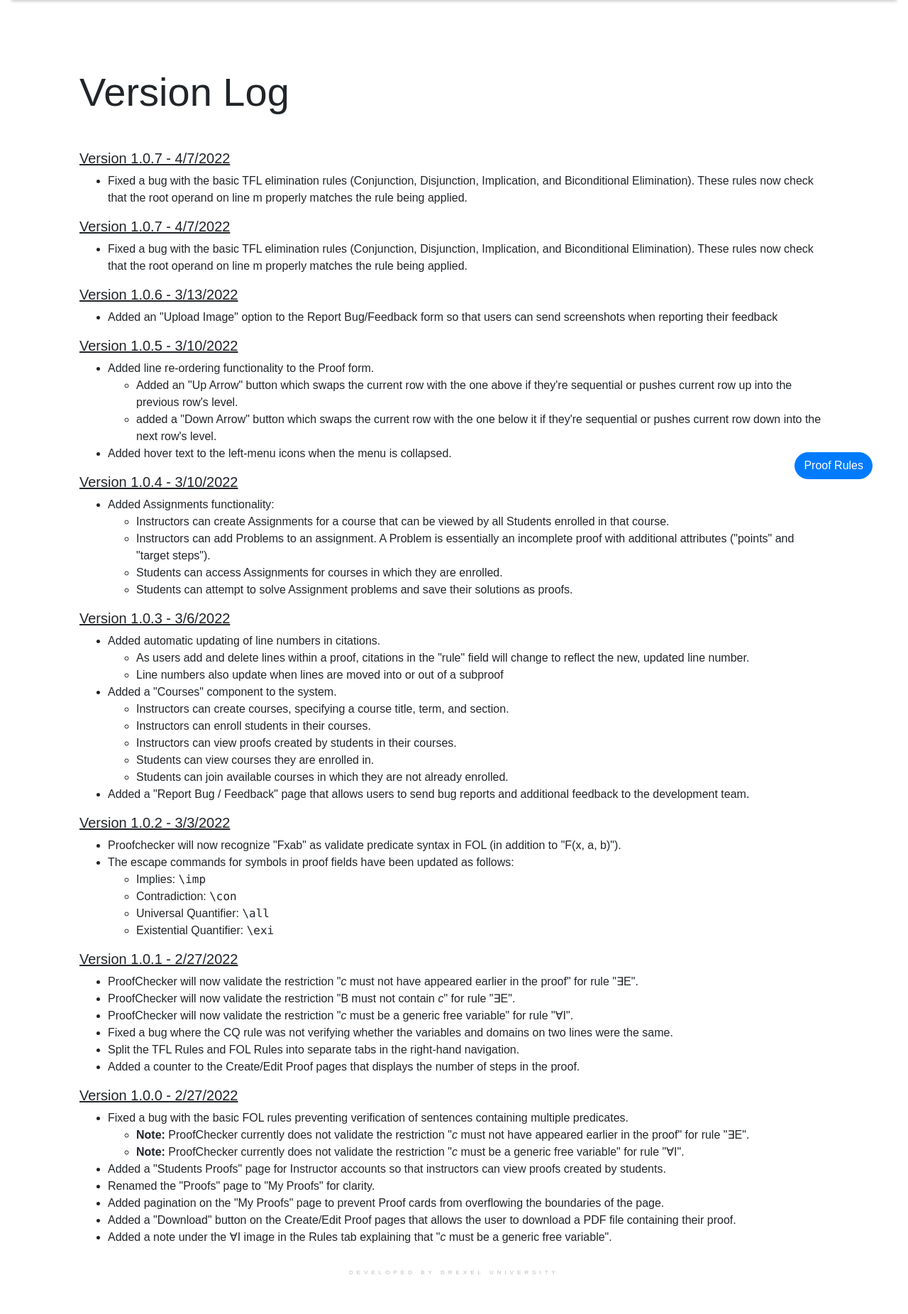
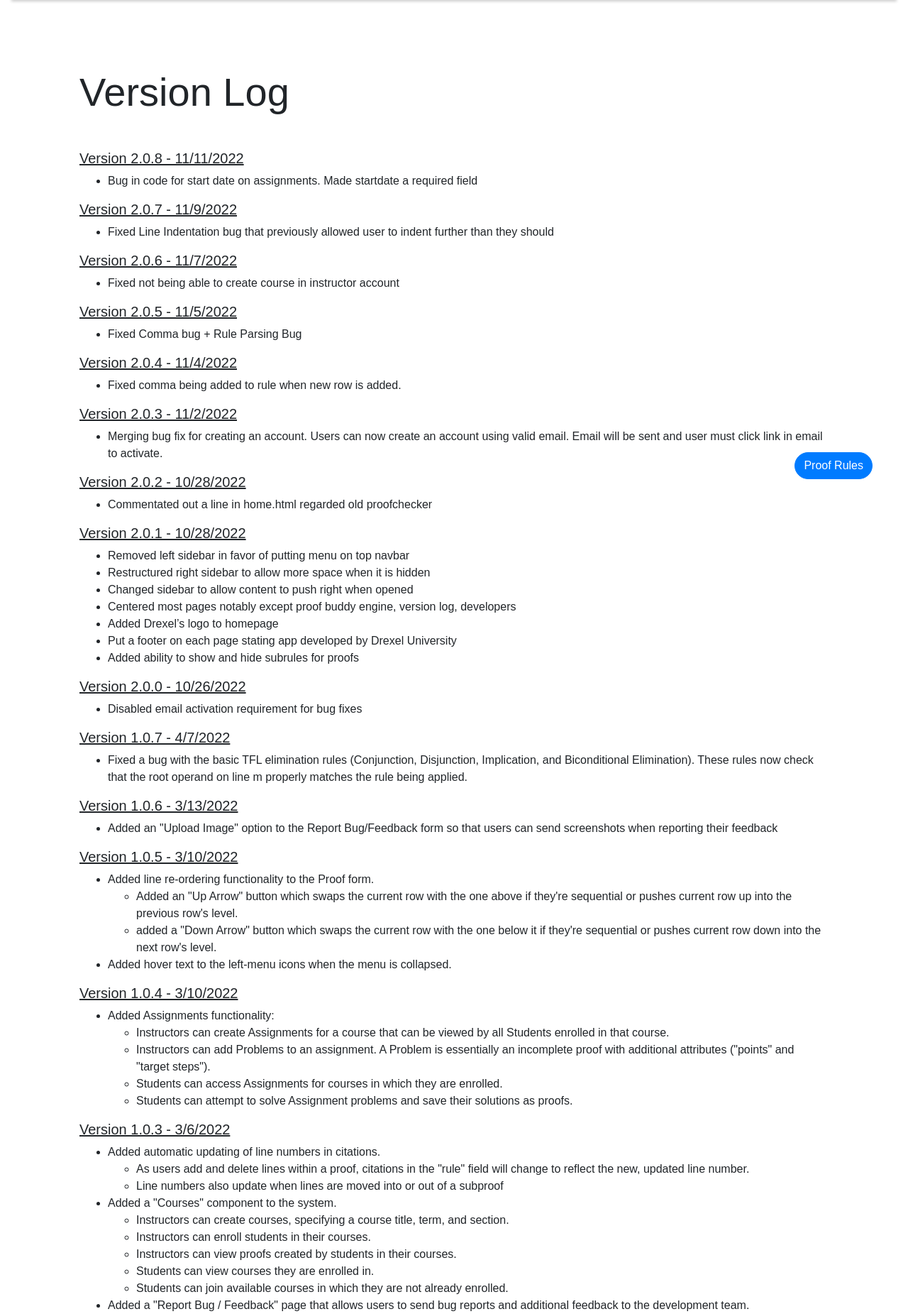
Before and after one commit to se691-group3/proof-buddy, a Django app: page /version_log in a window 1280 px wide. Shown: the part 75-1926 px from the top of the page at 71% size. Before the commit the page ends 1870 px from the top, so only its background shows below. Run offline with Django 3.2, Linux system fonts and the light colour scheme; some libraries are stand-ins or nearby versions.

Commit message:
added to the verison log

```diff
--- a/proofchecker/templates/proofchecker/version_log.html
+++ b/proofchecker/templates/proofchecker/version_log.html
@@ -6,17 +6,73 @@
         <br/>
 
 
-     <h5><u>Version 1.0.7 - 4/7/2022</u></h5>
+
+        <h5><u>Version 2.0.8 - 11/11/2022</u></h5>
         <ul>
-        <li>Fixed a bug with the basic TFL elimination rules (Conjunction, Disjunction, Implication, and Biconditional
-            Elimination).
-            These rules now check that the root operand on line m properly matches the rule being applied.
+            <li>Bug in code for start date on assignments. Made startdate a required field
+            </li>
+        </ul>
+
+        <h5><u>Version 2.0.7 - 11/9/2022</u></h5>
+        <ul>
+            <li>Fixed Line Indentation bug that previously allowed user to indent further than they should
+            </li>
+        </ul>
+
+        <h5><u>Version 2.0.6 - 11/7/2022</u></h5>
+        <ul>
+            <li>Fixed not being able to create course in instructor account
+            </li>
+        </ul>
+
+        <h5><u>Version 2.0.5 - 11/5/2022</u></h5>
+        <ul>
+            <li>Fixed Comma bug + Rule Parsing Bug
+            </li>
+        </ul>
+
+        <h5><u>Version 2.0.4 - 11/4/2022</u></h5>
+        <ul>
+            <li>Fixed comma being added to rule when new row is added.
+            </li>
+        </ul>
+
+
+        <h5><u>Version 2.0.3 - 11/2/2022</u></h5>
+        <ul>
+            <li>Merging bug fix for creating an account. Users can now create an account using valid email. Email will
+                be sent and user must click link in email to activate.
+            </li>
+        </ul>
+
+        <h5><u>Version 2.0.2 - 10/28/2022</u></h5>
+        <ul>
+            <li>Commentated out a line in home.html regarded old proofchecker
+            </li>
+        </ul>
+
+
+        <h5><u>Version 2.0.1 - 10/28/2022</u></h5>
+        <ul>
+            <li>Removed left sidebar in favor of putting menu on top navbar</li>
+            <li>Restructured right sidebar to allow more space when it is hidden</li>
+            <li>Changed sidebar to allow content to push right when opened</li>
+            <li>Centered most pages notably except proof buddy engine, version log, developers</li>
+            <li>Added Drexel’s logo to homepage</li>
+            <li>Put a footer on each page stating app developed by Drexel University</li>
+            <li>Added ability to show and hide subrules for proofs</li>
+        </ul>
+
+        <h5><u>Version 2.0.0 - 10/26/2022</u></h5>
+        <ul>
+            <li>Disabled email activation requirement for bug fixes
             </li>
         </ul>
 
         <h5><u>Version 1.0.7 - 4/7/2022</u></h5>
         <ul>
-        <li>Fixed a bug with the basic TFL elimination rules (Conjunction, Disjunction, Implication, and Biconditional
+            <li>Fixed a bug with the basic TFL elimination rules (Conjunction, Disjunction, Implication, and
+                Biconditional
                 Elimination).
                 These rules now check that the root operand on line m properly matches the rule being applied.
             </li>
@@ -80,14 +136,16 @@
                 <li>Students can view courses they are enrolled in.</li>
                 <li>Students can join available courses in which they are not already enrolled.</li>
             </ul>
-        <li>Added a "Report Bug / Feedback" page that allows users to send bug reports and additional feedback to the
+            <li>Added a "Report Bug / Feedback" page that allows users to send bug reports and additional feedback to
+                the
                 development team.
             </li>
         </ul>
 
         <h5><u>Version 1.0.2 - 3/3/2022</u></h5>
         <ul>
-        <li>Proofchecker will now recognize "Fxab" as validate predicate syntax in FOL (in addition to "F(x, a, b)").
+            <li>Proofchecker will now recognize "Fxab" as validate predicate syntax in FOL (in addition to "F(x, a,
+                b)").
             </li>
             <li>The escape commands for symbols in proof fields have been updated as follows:</li>
             <ul>
@@ -100,7 +158,8 @@
 
         <h5><u>Version 1.0.1 - 2/27/2022</u></h5>
         <ul>
-        <li>ProofChecker will now validate the restriction "<i>c</i> must not have appeared earlier in the proof" for
+            <li>ProofChecker will now validate the restriction "<i>c</i> must not have appeared earlier in the proof"
+                for
                 rule "∃E".
             </li>
             <li>ProofChecker will now validate the restriction "B must not contain <i>c</i>" for rule "∃E".</li>
@@ -115,13 +174,16 @@
 
         <h5><u>Version 1.0.0 - 2/27/2022</u></h5>
         <ul>
-        <li>Fixed a bug with the basic FOL rules preventing verification of sentences containing multiple predicates.
+            <li>Fixed a bug with the basic FOL rules preventing verification of sentences containing multiple
+                predicates.
             </li>
             <ul>
-            <li><b>Note:</b> ProofChecker currently does not validate the restriction "<i>c</i> must not have appeared
+                <li><b>Note:</b> ProofChecker currently does not validate the restriction "<i>c</i> must not have
+                    appeared
                     earlier in the proof" for rule "∃E".
                 </li>
-            <li><b>Note:</b> ProofChecker currently does not validate the restriction "<i>c</i> must be a generic free
+                <li><b>Note:</b> ProofChecker currently does not validate the restriction "<i>c</i> must be a generic
+                    free
                     variable" for rule "∀I".
                 </li>
             </ul>
@@ -135,7 +197,8 @@
             <li>Added a "Download" button on the Create/Edit Proof pages that allows the user to download a PDF file
                 containing their proof.
             </li>
-        <li>Added a note under the ∀I image in the Rules tab explaining that "<i>c</i> must be a generic free variable".
+            <li>Added a note under the ∀I image in the Rules tab explaining that "<i>c</i> must be a generic free
+                variable".
             </li>
         </ul>
     </div>
```
Lines whose indentation alone changed are shown as unchanged.
